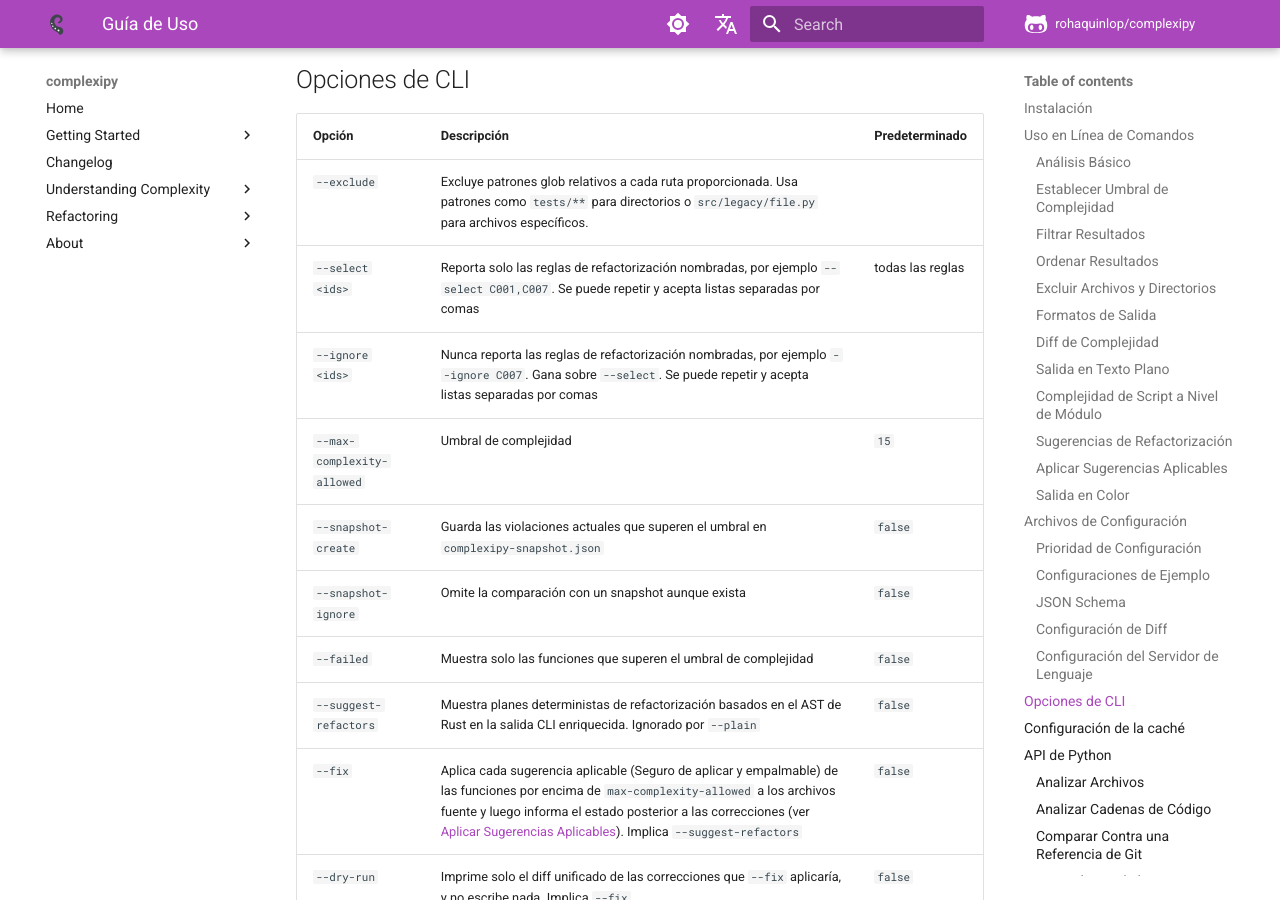
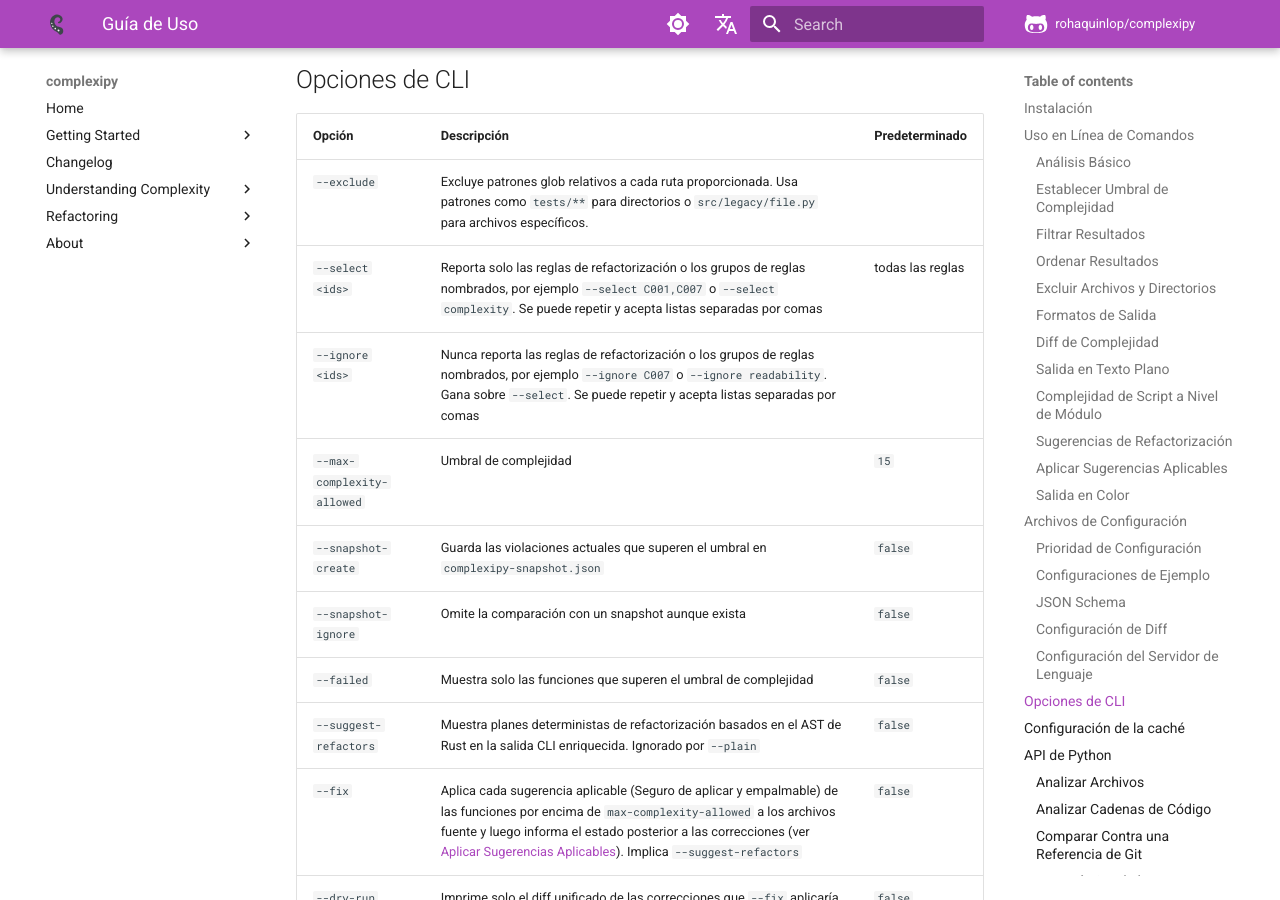
Before and after one commit to rohaquinlop/complexipy, an MkDocs documentation site: the page built from docs/es/usage-guide.md, in a window 1280 px wide and 900 px high, scrolled down 12762 px. Built offline with MkDocs 1.6.1 and Material for MkDocs 9.7.7, drawn with Linux system fonts in a browser that asks for light colours; comment, search, counter and statistics services are not loaded.

```diff
--- a/docs/es/usage-guide.md
+++ b/docs/es/usage-guide.md
@@ -572,8 +572,8 @@ cuya complejidad es igual al umbral pasa, igual que en la línea de comandos.
 | Opción | Descripción | Predeterminado |
 | -- | -- | -- |
 | `--exclude` | Excluye patrones glob relativos a cada ruta proporcionada. Usa patrones como `tests/**` para directorios o `src/legacy/file.py` para archivos específicos. |  |
-| `--select <ids>` | Reporta solo las reglas de refactorización nombradas, por ejemplo `--select C001,C007`. Se puede repetir y acepta listas separadas por comas | todas las reglas |
-| `--ignore <ids>` | Nunca reporta las reglas de refactorización nombradas, por ejemplo `--ignore C007`. Gana sobre `--select`. Se puede repetir y acepta listas separadas por comas |  |
+| `--select <ids>` | Reporta solo las reglas de refactorización o los grupos de reglas nombrados, por ejemplo `--select C001,C007` o `--select complexity`. Se puede repetir y acepta listas separadas por comas | todas las reglas |
+| `--ignore <ids>` | Nunca reporta las reglas de refactorización o los grupos de reglas nombrados, por ejemplo `--ignore C007` o `--ignore readability`. Gana sobre `--select`. Se puede repetir y acepta listas separadas por comas |  |
 | `--max-complexity-allowed` | Umbral de complejidad | `15` |
 | `--snapshot-create` | Guarda las violaciones actuales que superen el umbral en `complexipy-snapshot.json` | `false` |
 | `--snapshot-ignore` | Omite la comparación con un snapshot aunque exista | `false` |
```
Also changed, not shown: docs/es/refactoring-rules.md (+1 -1 lines), docs/refactoring-rules.md (+1 -1 lines), docs/usage-guide.md (+2 -2 lines).
